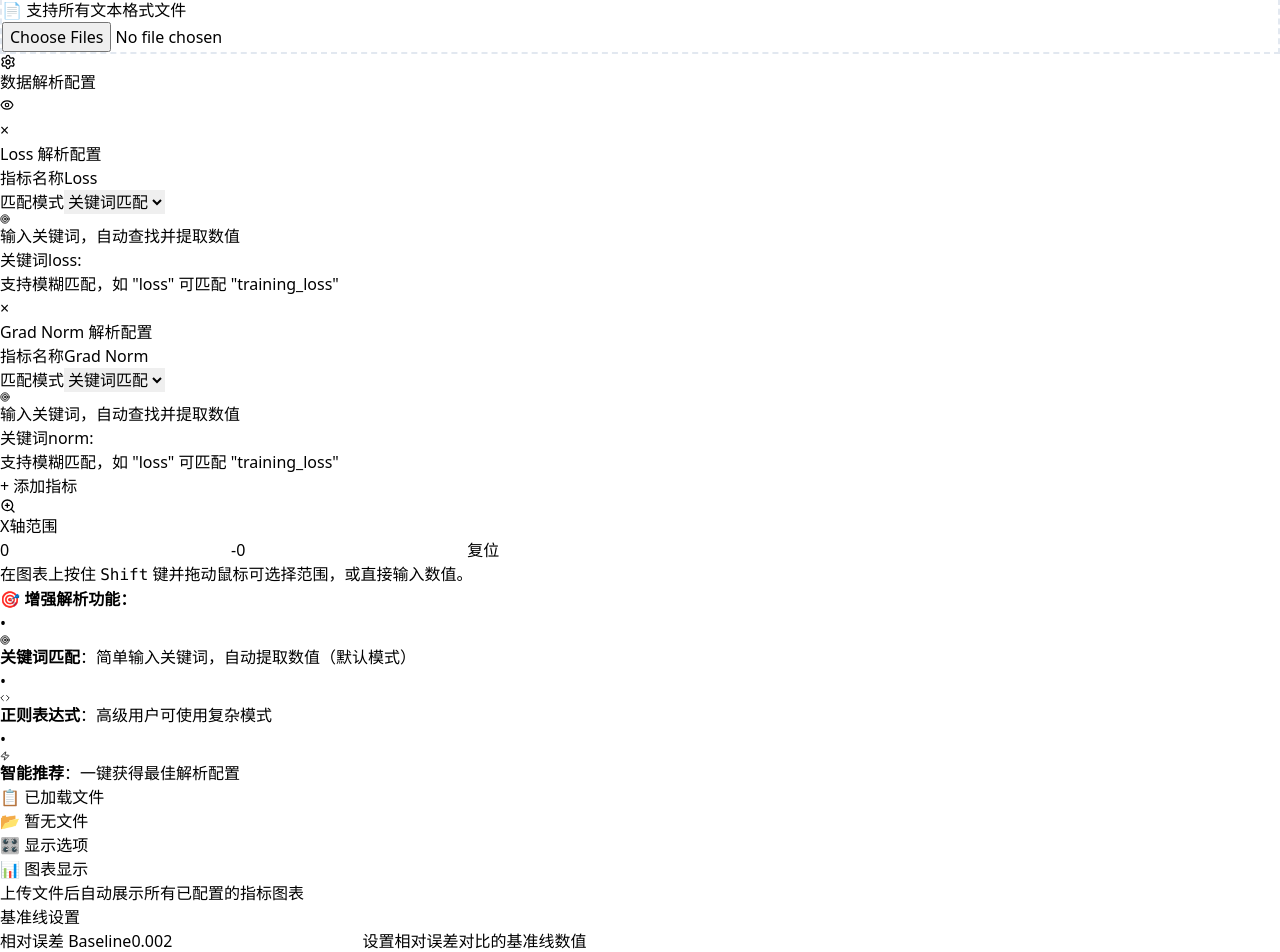
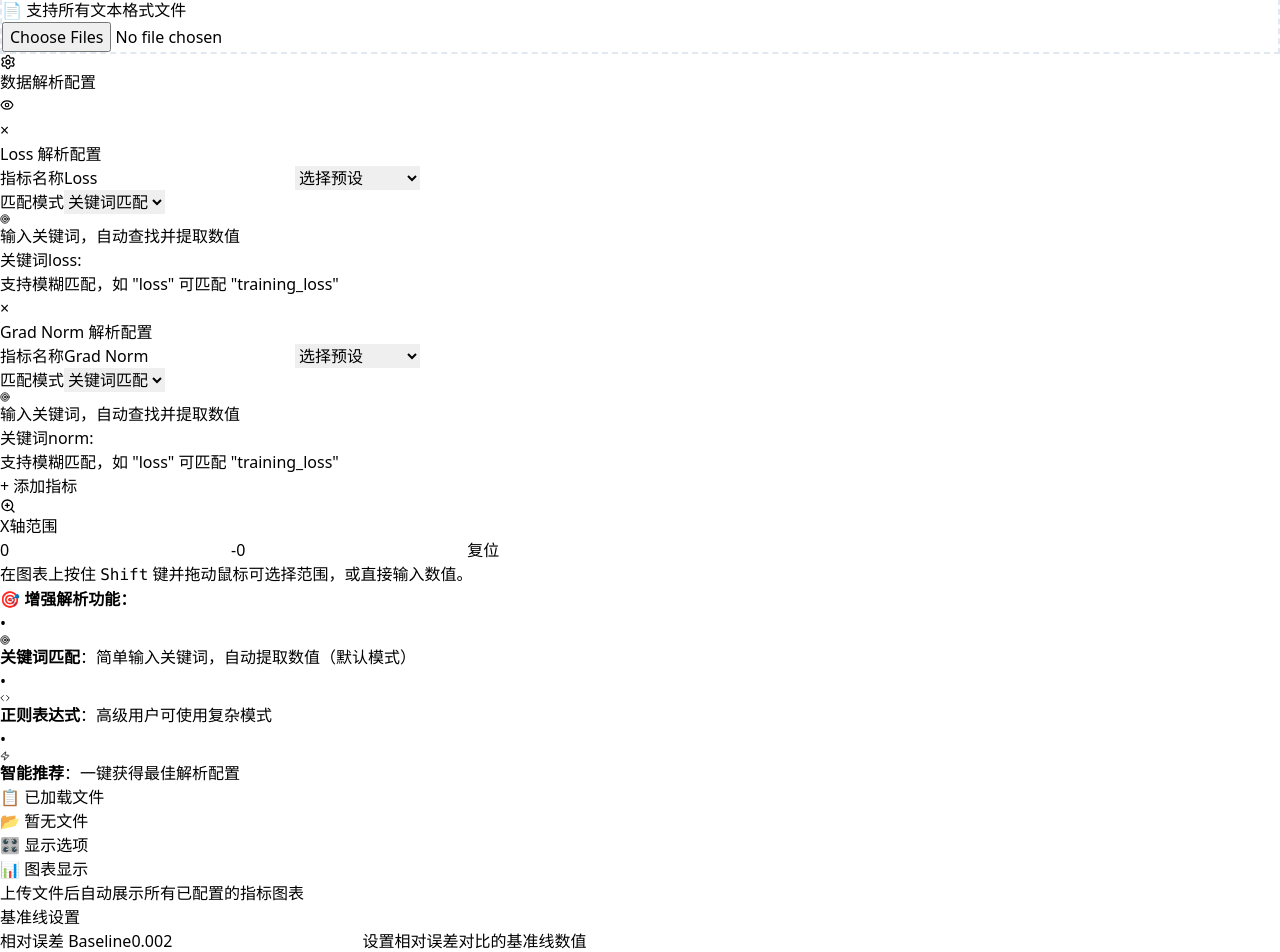
Before and after one commit to JavaZeroo/log-parser, a React (Vite) app: page / in a window 1280 px wide. Shown: the part 2764-3716 px from the top of the page. Built offline with nearby package versions, Linux system fonts and the light colour scheme; what chartjs-plugin-zoom would draw is missing.

Commit message:
Improve metric titles and presets

```diff
--- a/src/components/ChartContainer.jsx
+++ b/src/components/ChartContainer.jsx
@@ -392,7 +392,15 @@ export default function ChartContainer({
     );
   }
 
-  const metricNames = metrics.map(m => m.name || m.keyword);
+  const metricNames = metrics.map((m, idx) => {
+    if (m.name && m.name.trim()) return m.name.trim();
+    if (m.keyword) return m.keyword.replace(/[:：]/g, '').trim();
+    if (m.regex) {
+      const sanitized = m.regex.replace(/[^a-zA-Z0-9_]/g, '').trim();
+      return sanitized || `metric${idx + 1}`;
+    }
+    return `metric${idx + 1}`;
+  });
   const metricDataArrays = {};
   metricNames.forEach(name => {
     metricDataArrays[name] = parsedData
--- a/src/components/FileConfigModal.jsx
+++ b/src/components/FileConfigModal.jsx
@@ -1,5 +1,6 @@
 import React, { useState, useEffect } from 'react';
 import { X, Settings, TrendingDown, TrendingUp, Sliders, BarChart3, Target, Code, Zap } from 'lucide-react';
+import { METRIC_PRESETS } from '../metricPresets.js';
 
 // 匹配模式枚举
 const MATCH_MODES = {
@@ -22,6 +23,16 @@ const MODE_CONFIG = {
     example: 'loss:\\s*([\\d.eE+-]+)'
   }
 };
+
+function getMetricTitle(metric, index) {
+  if (metric.name && metric.name.trim()) return metric.name.trim();
+  if (metric.keyword) return metric.keyword.replace(/[:：]/g, '').trim();
+  if (metric.regex) {
+    const sanitized = metric.regex.replace(/[^a-zA-Z0-9_]/g, '').trim();
+    return sanitized || `Metric ${index + 1}`;
+  }
+  return `Metric ${index + 1}`;
+}
 
 export function FileConfigModal({ file, isOpen, onClose, onSave, globalParsingConfig }) {
   const [config, setConfig] = useState({
@@ -62,6 +73,17 @@ export function FileConfigModal({ file, isOpen, onClose, onSave, globalParsingCo
     }));
   };
 
+  const applyPreset = (index, presetLabel) => {
+    const preset = METRIC_PRESETS.find(p => p.label === presetLabel);
+    if (!preset) return;
+    setConfig(prev => ({
+      ...prev,
+      metrics: prev.metrics.map((m, i) =>
+        i === index ? { ...m, ...preset } : m
+      )
+    }));
+  };
+
   const handleRangeChange = (field, value) => {
     setConfig(prev => ({
       ...prev,
@@ -86,6 +108,19 @@ export function FileConfigModal({ file, isOpen, onClose, onSave, globalParsingCo
 
     return (
       <div className="space-y-2">
+        <div>
+          <label className="block text-xs font-medium text-gray-700 mb-1">预设</label>
+          <select
+            onChange={(e) => applyPreset(index, e.target.value)}
+            className="w-full px-2 py-1 text-xs border border-gray-300 rounded-md focus:ring-2 focus:ring-blue-500 focus:border-blue-500 focus:outline-none"
+            defaultValue=""
+          >
+            <option value="">选择预设</option>
+            {METRIC_PRESETS.map(p => (
+              <option key={p.label} value={p.label}>{p.label}</option>
+            ))}
+          </select>
+        </div>
         {/* 模式选择 */}
         <div>
           <label className="block text-xs font-medium text-gray-700 mb-1">
@@ -202,7 +237,7 @@ export function FileConfigModal({ file, isOpen, onClose, onSave, globalParsingCo
                 <div key={idx} className="border rounded-lg p-3">
                   <h4 className="text-sm font-medium text-gray-800 mb-2 flex items-center gap-1">
                     <TrendingDown size={16} className="text-red-500" aria-hidden="true" />
-                    {cfg.name || `Metric ${idx + 1}`} 解析配置
+                    {getMetricTitle(cfg, idx)} 解析配置
                   </h4>
                   {renderConfigPanel(`metric-${idx}`, cfg, idx)}
                 </div>
--- a/src/components/RegexControls.jsx
+++ b/src/components/RegexControls.jsx
@@ -1,5 +1,6 @@
 import React, { useState, useEffect, useCallback } from 'react';
 import { Settings, Zap, Eye, ChevronDown, ChevronUp, Target, Code, ZoomIn } from 'lucide-react';
+import { METRIC_PRESETS } from '../metricPresets.js';
 
 // 匹配模式枚举
 const MATCH_MODES = {
@@ -22,6 +23,17 @@ const MODE_CONFIG = {
     example: 'loss:\\s*([\\d.eE+-]+)'
   }
 };
+
+// 根据配置生成友好的标题
+function getMetricTitle(metric, index) {
+  if (metric.name && metric.name.trim()) return metric.name.trim();
+  if (metric.keyword) return metric.keyword.replace(/[:：]/g, '').trim();
+  if (metric.regex) {
+    const sanitized = metric.regex.replace(/[^a-zA-Z0-9_]/g, '').trim();
+    return sanitized || `Metric ${index + 1}`;
+  }
+  return `Metric ${index + 1}`;
+}
 
 // 数值提取器类
 export class ValueExtractor {
@@ -215,7 +227,7 @@ export function RegexControls({
       if (file.content) {
         globalParsingConfig.metrics.forEach((cfg, idx) => {
           const matches = extractValues(file.content, cfg.mode, cfg);
-          const key = cfg.name || `metric${idx + 1}`;
+          const key = getMetricTitle(cfg, idx);
           if (!results[key]) results[key] = [];
           results[key].push({
             fileName: file.name,
@@ -299,13 +311,21 @@ export function RegexControls({
     onGlobalParsingConfigChange({ metrics: newMetrics });
   };
 
+  const applyPreset = (index, presetLabel) => {
+    const preset = METRIC_PRESETS.find(p => p.label === presetLabel);
+    if (!preset) return;
+    const newMetrics = [...globalParsingConfig.metrics];
+    newMetrics[index] = { ...newMetrics[index], ...preset };
+    onGlobalParsingConfigChange({ metrics: newMetrics });
+  };
+
   const handleXRangeChange = (field, value) => {
     const newRange = { ...xRange, [field]: value === '' ? undefined : Number(value) };
     onXRangeChange(newRange);
   };
 
   // 渲染配置项的函数
-  const renderConfigPanel = (type, config, onConfigChange) => {
+  const renderConfigPanel = (type, config, onConfigChange, index) => {
     const ModeIcon = MODE_CONFIG[config.mode].icon;
 
     return (
@@ -318,6 +338,16 @@ export function RegexControls({
             onChange={(e) => onConfigChange('name', e.target.value)}
             className="w-full px-2 py-1 text-sm border border-gray-300 rounded-md focus:ring-2 focus:ring-blue-500 focus:border-blue-500 focus:outline-none"
           />
+          <select
+            onChange={(e) => applyPreset(index, e.target.value)}
+            className="w-full px-2 py-1 text-xs border border-gray-300 rounded-md mt-1 focus:ring-2 focus:ring-blue-500 focus:border-blue-500 focus:outline-none"
+            defaultValue=""
+          >
+            <option value="">选择预设</option>
+            {METRIC_PRESETS.map(p => (
+              <option key={p.label} value={p.label}>{p.label}</option>
+            ))}
+          </select>
         </div>
         {/* 模式选择 */}
         <div>
@@ -430,9 +460,9 @@ export function RegexControls({
             </button>
             <h4 className="text-sm font-medium text-gray-800 mb-2 flex items-center gap-1">
               <span className="w-3 h-3 bg-blue-500 rounded-full"></span>
-              {cfg.name || `Metric ${idx + 1}`} 解析配置
+              {getMetricTitle(cfg, idx)} 解析配置
             </h4>
-            {renderConfigPanel(`metric-${idx}`, cfg, (field, value) => handleMetricChange(idx, field, value))}
+            {renderConfigPanel(`metric-${idx}`, cfg, (field, value) => handleMetricChange(idx, field, value), idx)}
           </div>
         ))}
         <button
--- /dev/null
+++ b/src/metricPresets.js
@@ -0,0 +1,6 @@
+export const METRIC_PRESETS = [
+  { label: 'Loss', name: 'Loss', mode: 'keyword', keyword: 'loss:' },
+  { label: 'Grad Norm', name: 'Grad Norm', mode: 'keyword', keyword: 'norm:' },
+  { label: 'Accuracy', name: 'Accuracy', mode: 'keyword', keyword: 'acc:' },
+  { label: 'Learning Rate', name: 'Learning Rate', mode: 'keyword', keyword: 'lr:' }
+];
```
